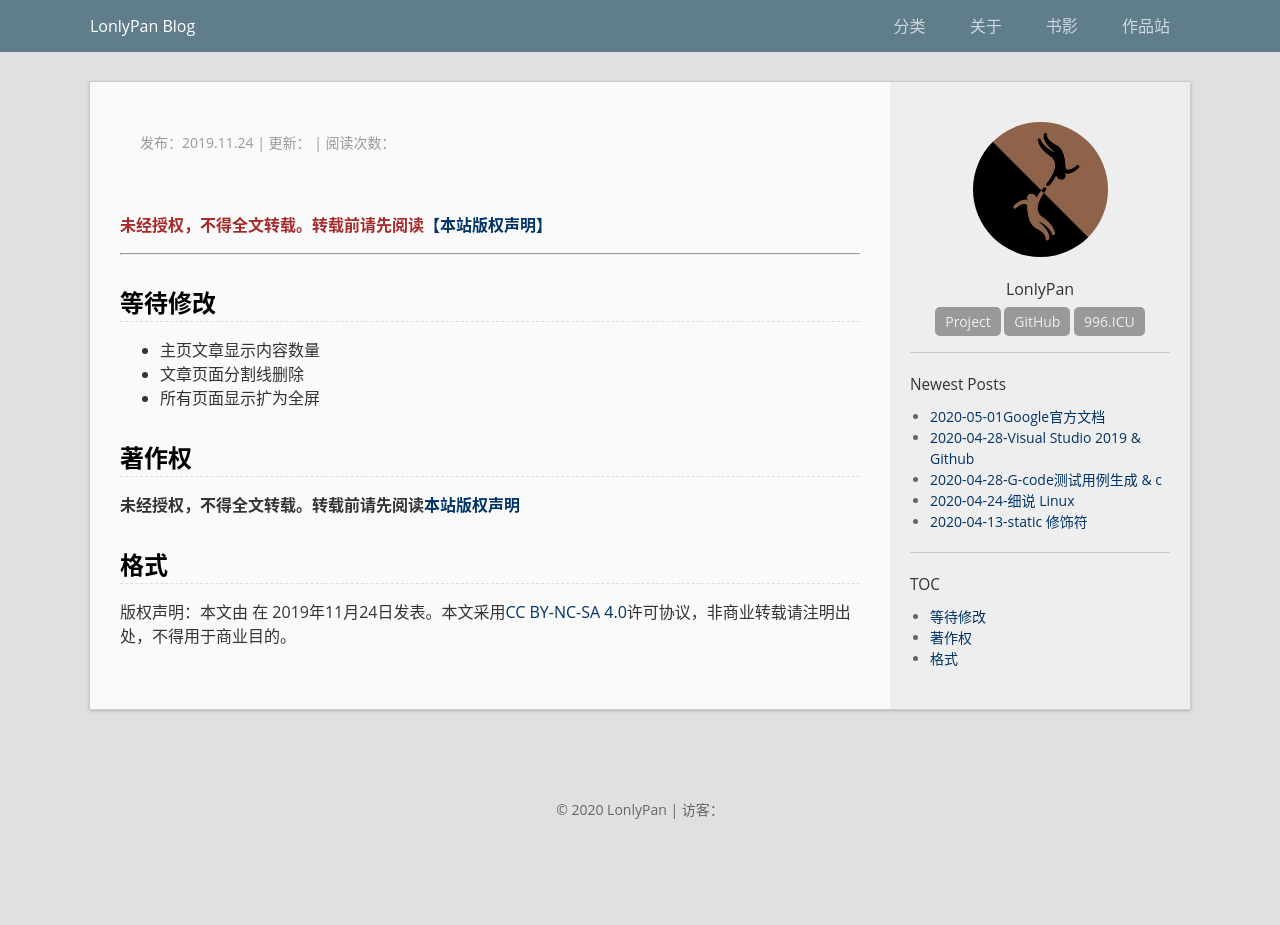
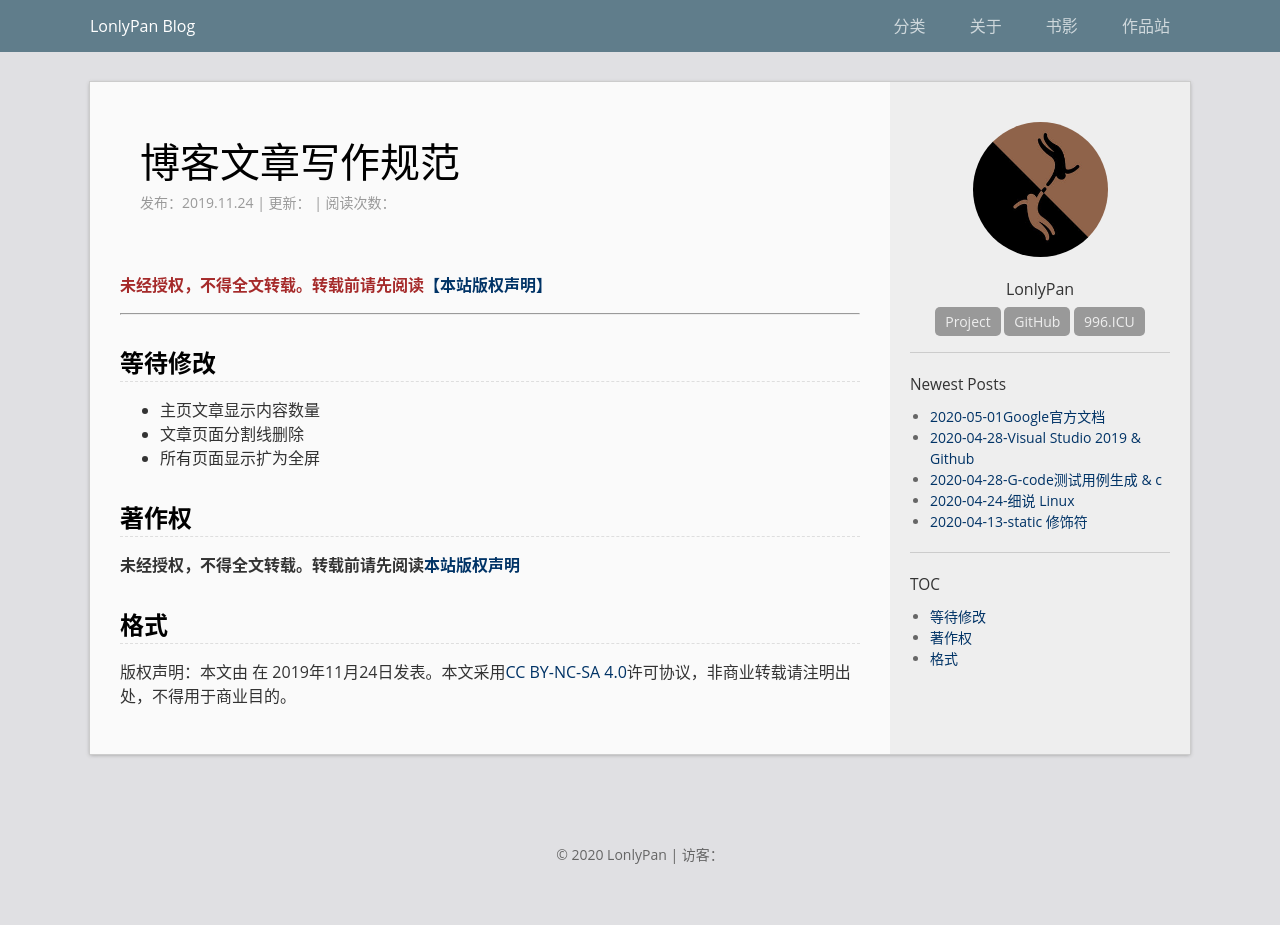
Before and after one commit to LonlyStack/LonlyPan.github.io, a Jekyll site: the page built from _posts/2019-11-24-博客文章写作规范.md, in a window 1280 px wide. Built offline with Jekyll 4.4.1, drawn with Linux system fonts in a browser that asks for light colours; comment, search, counter and statistics services are not loaded; before the commit the page ends 900 px from its top, so only the background shows below that.

Commit message:
修改文件: _posts/2019-11-24-博客文章写作规范.md

```diff
--- a/_posts/2019-11-24-博客文章写作规范.md
+++ b/_posts/2019-11-24-博客文章写作规范.md
@@ -1,6 +1,7 @@
 ---
 layout: post
-title:    "博客文章写作规范"
+show_title:    "博客文章写作规范"
+title:    "2019-11-24-博客文章写作规范"
 date:   2019-11-24  12:10
 categories: web
 ---
```
